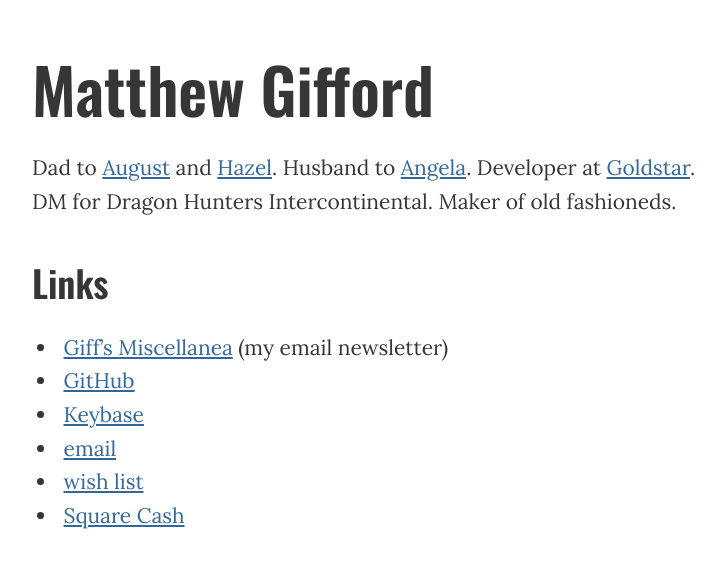
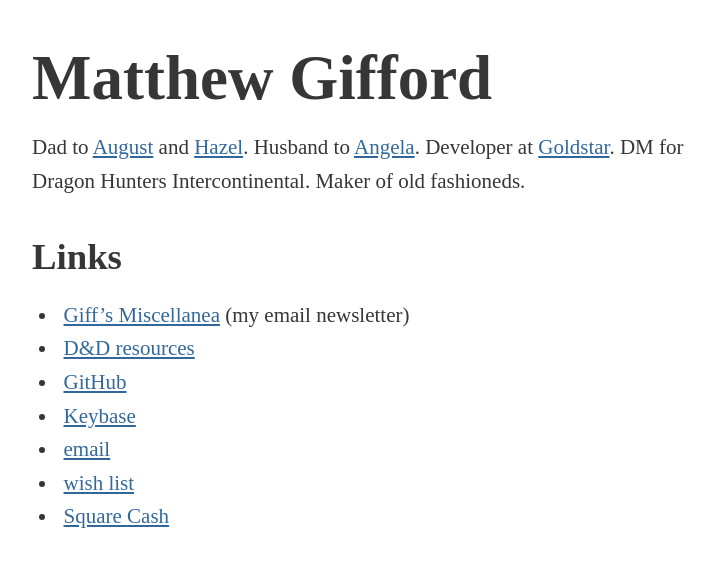
Before and after one commit to mattg/matthewgifford.com, a Jekyll site: the page built from index.md, in a window 1280 px wide. Shown: the top 568 px of the page, without its empty margins (258-983 px from the left). Built offline with Jekyll 4.4.1, drawn with Linux system fonts in a browser that asks for light colours; some web fonts are replaced.

Commit message:
Add D&D resources page

```diff
--- a/_includes/header.html
+++ b/_includes/header.html
@@ -23,7 +23,7 @@
     {% endif %}
     <link rel="canonical" href="https://www.matthewgifford.com{{ page.url }}" />
     <link rel="alternate" type="application/rss+xml" href="/feed.xml" />
-    <link rel="stylesheet" href="https://fonts.googleapis.com/css?family=Oswald:400,600|Lora" />
+    <link href="https://fonts.googleapis.com/css?family=Ibarra+Real+Nova&display=swap" rel="stylesheet">
     <link rel="stylesheet" href="/css/main.css" />
     <link rel="apple-touch-icon" sizes="57x57" href="/img/favicon/apple-icon-57x57.png">
     <link rel="apple-touch-icon" sizes="60x60" href="/img/favicon/apple-icon-60x60.png">
--- a/css/main.scss
+++ b/css/main.scss
@@ -7,8 +7,7 @@ $light-gray: hsla(0, 0, 65%, .85);
 $white: hsl(50, 0, 100%);
 $link: hsla(210, 80%, 30%, .85);
 
-$serif: Lora, serif;
-$sans-serif: Oswald, sans-serif;
+$serif: "Ibarra Real Nova", serif;
 
 body {
   background-color: $white;
@@ -90,7 +89,6 @@ figure {
 
 figcaption {
   color: $gray;
-  font-family: $sans-serif;
   font-size: .7em;
   margin-left: 20px;
   margin-right: 20px;
@@ -141,17 +139,9 @@ header {
   }
 }
 
-h1,
-h2,
-h3 {
-  font-family: $sans-serif;
-  font-weight: 600;
-}
-
 h1 {
   font-size: 3em;
   margin-bottom: .25em;
-  font-weight: 700;
 
   + p {
     margin-top: .5em;
@@ -238,7 +228,6 @@ blockquote {
 
 .published-date {
   color: $gray;
-  font-family: $sans-serif;
   font-size: .7em;
   margin: 2em 0 1em;
   text-align: center;
--- a/index.md
+++ b/index.md
@@ -19,6 +19,7 @@ Dad to [August](http://www.augustgifford.com/) and [Hazel](http://www.hazelgiffo
 ## Links
 
 - [Giff's Miscellanea](/newsletter/) (my email newsletter)
+- [D&D resources](/dnd-resources)
 - [GitHub](https://github.com/mattg)
 - [Keybase](https://keybase.io/giff)
 - [email](mailto:mgifford@gmail.com)
```
Also changed, not shown: dnd-resources.md (added, +21 -0 lines).
